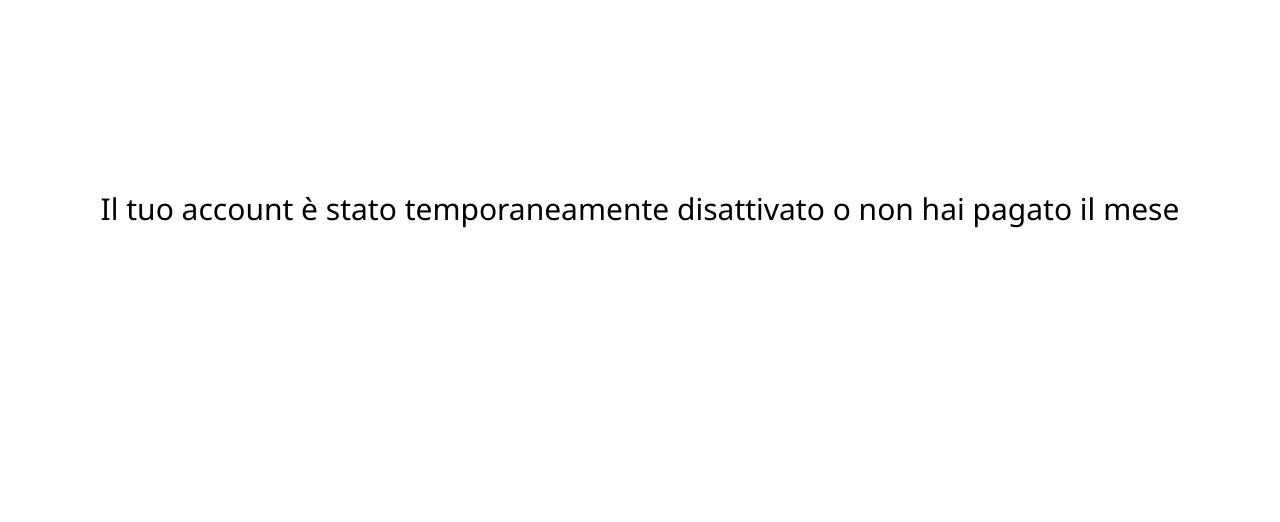
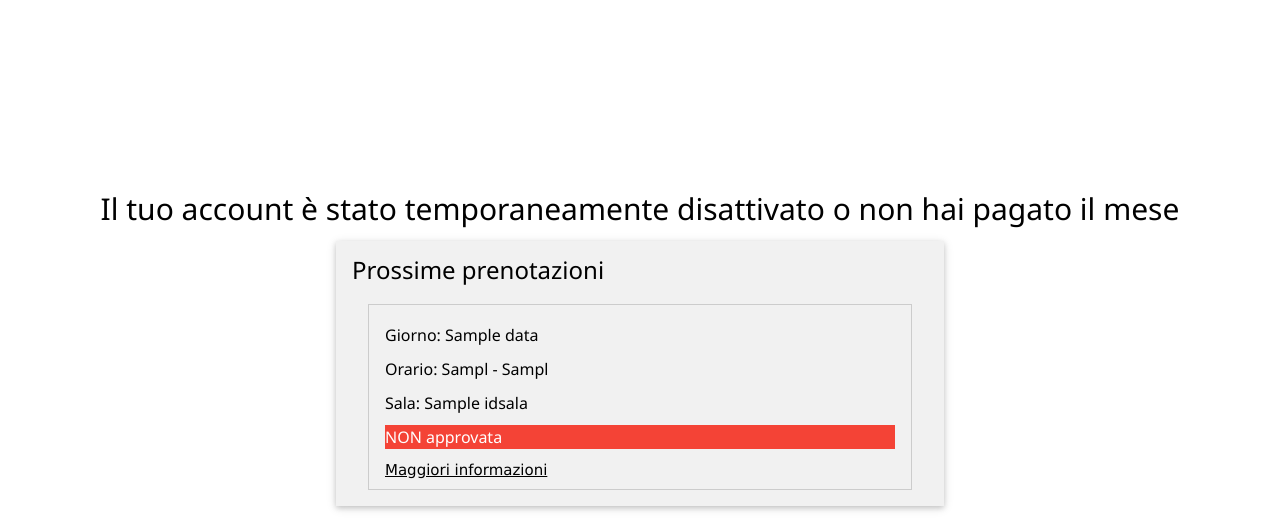
Before and after one commit to Gotti27/Progetto-DB, a Flask app: template templates/user_page.html in a window 1280 px wide. Shown: the part 742-1264 px from the top of the page. Before the commit the page ends 970 px from the top, so only its background shows below. Run offline with Flask 2, Linux system fonts and the light colour scheme; the template is opened without the code that fills it: most values are stand-ins (such as "Sample title", 1, 10 or a date in 2020); some libraries are stand-ins or nearby versions.

Commit message:
Aggiunte prenotazioni alla pagina dell'utente

```diff
--- a/appF/views.py
+++ b/appF/views.py
@@ -100,7 +100,8 @@ def profile_view():
                                NotificaDestinatario.Letto == False).all())
 
     return render_template('user_page.html', persona=current_user.get_id(),
-                           inbox_number=inbox_number, step=get_time_step(), sale=get_sale())
+                           inbox_number=inbox_number, step=get_time_step(), sale=get_sale(),
+                           prenotazioni=get_all_prenotazioni_persona(current_user.get_id()))
 
 
 @app.route('/calendar')
--- a/run.py
+++ b/run.py
@@ -13,10 +13,10 @@ login_manager.init_app(app)
 
 db = SQLAlchemy(app)
 #engine = create_engine(app.config['SQLALCHEMY_DATABASE_URI'], echo=True)
-engine_ospite = create_engine(app.config['SQLALCHEMY_DATABASE_URI_OSPITE'], echo=True)
-engine_utente = create_engine(app.config['SQLALCHEMY_DATABASE_URI_UTENTE'], echo=True)
-engine_istruttore = create_engine(app.config['SQLALCHEMY_DATABASE_URI_ISTRUTTORE'], echo=True)
-engine_gestore = create_engine(app.config['SQLALCHEMY_DATABASE_URI_GESTORE'], echo=True)
+engine_ospite = create_engine(app.config['SQLALCHEMY_DATABASE_URI_OSPITE'], echo=False)
+engine_utente = create_engine(app.config['SQLALCHEMY_DATABASE_URI_UTENTE'], echo=False)
+engine_istruttore = create_engine(app.config['SQLALCHEMY_DATABASE_URI_ISTRUTTORE'], echo=False)
+engine_gestore = create_engine(app.config['SQLALCHEMY_DATABASE_URI_GESTORE'], echo=False)
 
 
 QRcode(app)
--- a/templates/prenotazione.html
+++ b/templates/prenotazione.html
@@ -29,6 +29,7 @@
         <h1 align="center"> Prenotazione numero: {{ prenotazione.IDPrenotazione }} </h1>
         <h3> Data: {{ prenotazione.Data }}</h3>
         <h3> Orario: {{ prenotazione.OraInizio.strftime('%H:%M')}} - {{ prenotazione.OraFine.strftime('%H:%M') }}</h3>
+        <h3> Sala: {{ prenotazione.IDSala }}</h3>
         {% if corso %}
         <h3> Corso: <a href="{{ url_for('view_corso', id=corso.IDCorso) }}">{{ corso.Nome }}</a> </h3>
         {% else %}
--- a/templates/user_page.html
+++ b/templates/user_page.html
@@ -96,13 +96,36 @@
 
     </div>
 </div>
-    {% else %}
+{% elif not current_user.is_staff() %}
     <h2 class="w3-center"> Il tuo account è stato temporaneamente disattivato o non hai pagato il mese </h2>
 {% endif %}
 
 <div align="center">
 
 </div>
+
+<div class="w3-row">
+    <div class="w3-container w3-quarter"><p></p></div>
+    <div class="w3-container w3-half w3-margin-bottom">
+        <div class="w3-container w3-light-gray w3-card">
+            <h3>Prossime prenotazioni</h3>
+            {% for i in prenotazioni%}
+                <div class="w3-border w3-margin w3-padding" >
+                    <h6>Giorno: {{ i.Data }}</h6>
+                    <h6>Orario: {{ i.OraInizio[0:5] }} - {{ i.OraFine[0:5] }}</h6>
+                    <h6>Sala: {{ i.IDSala }}</h6>
+                    {% if not i.Approvata %}
+                    <h6 class="w3-red"> NON approvata</h6>
+                    {% endif %}
+                    <a href="{{ url_for('prenotazione_view', id_prenotazione=i.IDPrenotazione) }}"> Maggiori informazioni </a>
+                </div>
+            {% endfor %}
+        </div>
+    </div>
+    <div class="w3-container w3-quarter">
+
+    </div>
+
 
 <script>
     let dtToday = new Date();
```
Also changed, not shown: appF/models.py (+16 -4 lines). Lines whose indentation alone changed are shown as unchanged.
